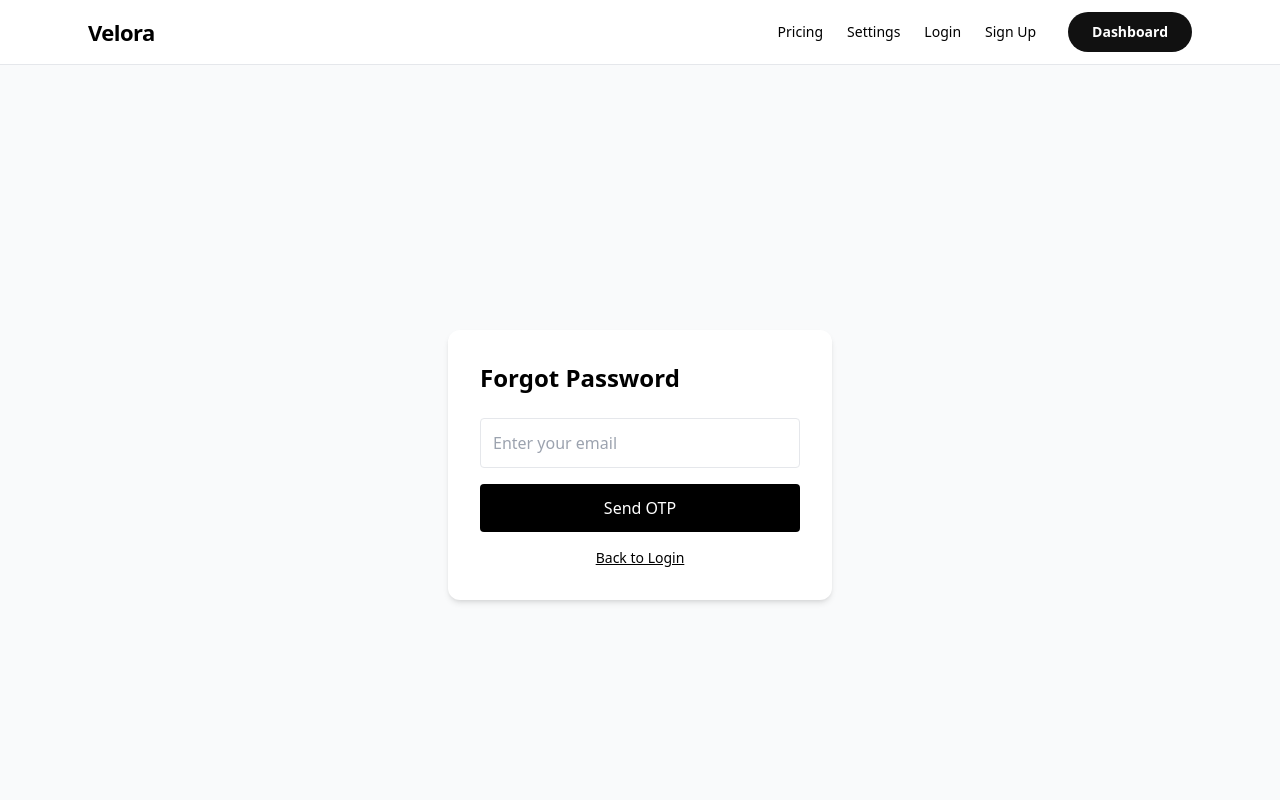
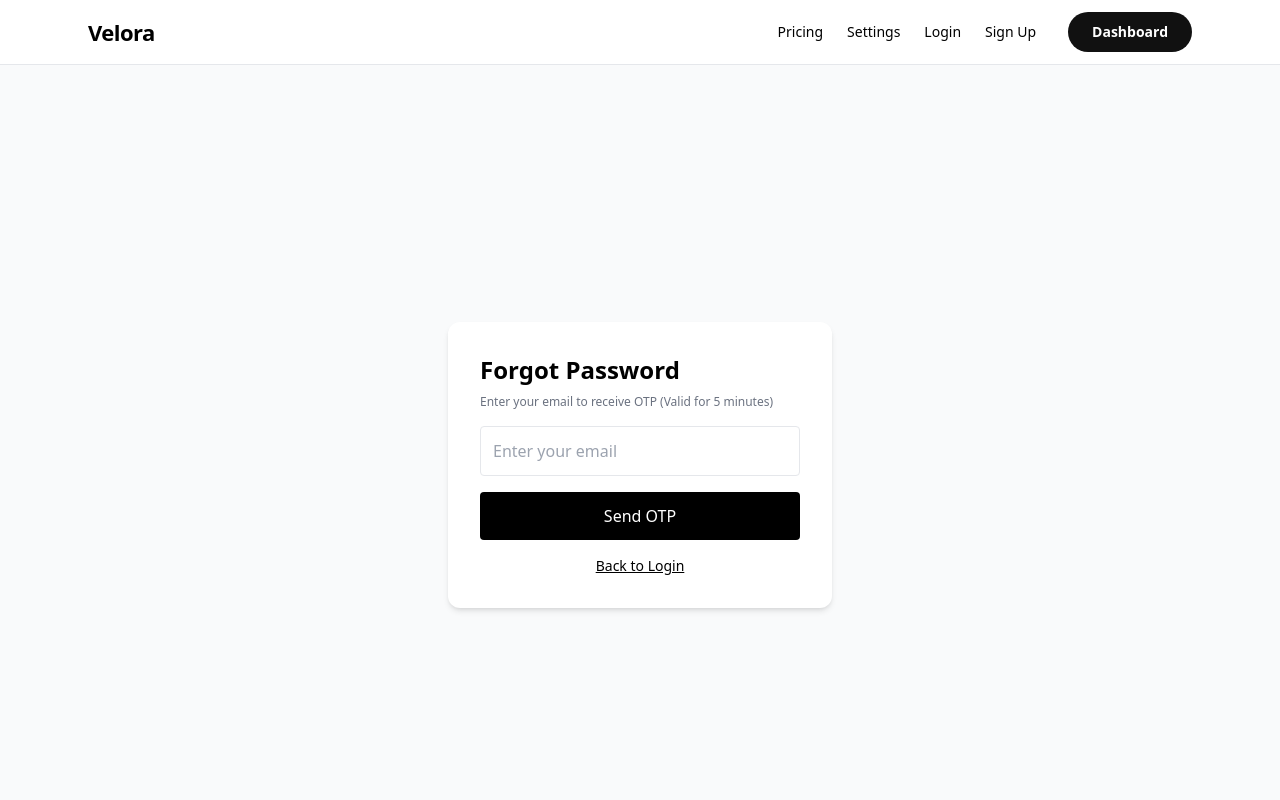
Before and after one commit to Ravs10/saas-starter-kit, a Next.js app: page /forgot-password in a window 1280 px wide. Shown: the top 800 px of the page. Built offline with nearby package versions, Linux system fonts and the light colour scheme.

Commit message:
Implement email masking in forgot password flow
Added email masking functionality to enhance privacy when sending OTP notifications. Updated UI to display masked email and full email for user reference.

```diff
--- a/app/forgot-password/page.tsx
+++ b/app/forgot-password/page.tsx
@@ -1,6 +1,13 @@
 "use client"
 import { useState } from "react"
 import PasswordInput from "@/app/components/PasswordInput"
+
+function maskEmail(email: string) {
+  const [name, domain] = email.split("@")
+  if (!name || !domain) return email
+  if (name.length <= 2) return name[0] + "***@" + domain
+  return name[0] + "***" + name.slice(-1) + "@" + domain
+}
 
 export default function ForgotPasswordPage() {
   const [step, setStep] = useState(1)
@@ -21,9 +28,9 @@ export default function ForgotPasswordPage() {
     setLoading(false)
     if (data.success) {
       if (data.emailSent) {
-        alert(`OTP sent! ✅ Check your email (${email}). Valid for 5 minutes. Check Spam if not in inbox.`)
+        alert(`OTP sent to ${maskEmail(email)}! ✅\nValid for 5 minutes. Check Spam if not in inbox.`)
       } else {
-        alert(`OTP sent! (Email failed: ${data.resend_error}) Debug OTP: ${data.debug_otp}`)
+        alert(`OTP sent to ${maskEmail(email)}! (Email failed: ${data.resend_error}) Debug: ${data.debug_otp}\nValid for 5 minutes.`)
       }
       setStep(2)
     } else {
@@ -52,9 +59,12 @@ export default function ForgotPasswordPage() {
   return (
     <div className="min-h-screen flex items-center justify-center bg-gray-50">
       <div className="bg-white p-8 rounded-xl shadow-md w-96">
-        <h1 className="text-2xl font-bold mb-6">
+        <h1 className="text-2xl font-bold mb-2">
           {step === 1 ? "Forgot Password" : "Reset Password"}
         </h1>
+        <p className="text-xs text-gray-500 mb-4">
+          {step === 1 ? "Enter your email to receive OTP (Valid for 5 minutes)" : `OTP sent to ${maskEmail(email)} - Valid for 5 minutes`}
+        </p>
 
         {step === 1 ? (
           <form onSubmit={sendOtp}>
@@ -65,12 +75,14 @@ export default function ForgotPasswordPage() {
           </form>
         ) : (
           <form onSubmit={changePass}>
-            <input className="w-full border p-3 rounded mb-3" placeholder="Email" value={email} disabled />
-            <input className="w-full border p-3 rounded mb-3" placeholder="6-digit OTP" value={otp} onChange={e=>setOtp(e.target.value)} required />
+            <input className="w-full border p-3 rounded mb-2 bg-gray-100" value={maskEmail(email)} disabled />
+            <p className="text-[11px] text-gray-400 mb-3">Full email: {email}</p>
+            <input className="w-full border p-3 rounded mb-3" placeholder="6-digit OTP (Valid for 5 min)" value={otp} onChange={e=>setOtp(e.target.value)} required />
             <PasswordInput value={newPass} onChange={(e:any)=>setNewPass(e.target.value)} placeholder="New Password" />
-            <button disabled={loading} className="w-full bg-black text-white p-3 rounded mt-2">
+            <button disabled={loading} className="w-full bg-black text-white p-3 rounded mt-3">
               {loading ? "Updating..." : "Change Password"}
             </button>
+            <p className="text-[11px] text-center text-gray-400 mt-2">OTP expires in 5 minutes. Don't share.</p>
           </form>
         )}
 
```
